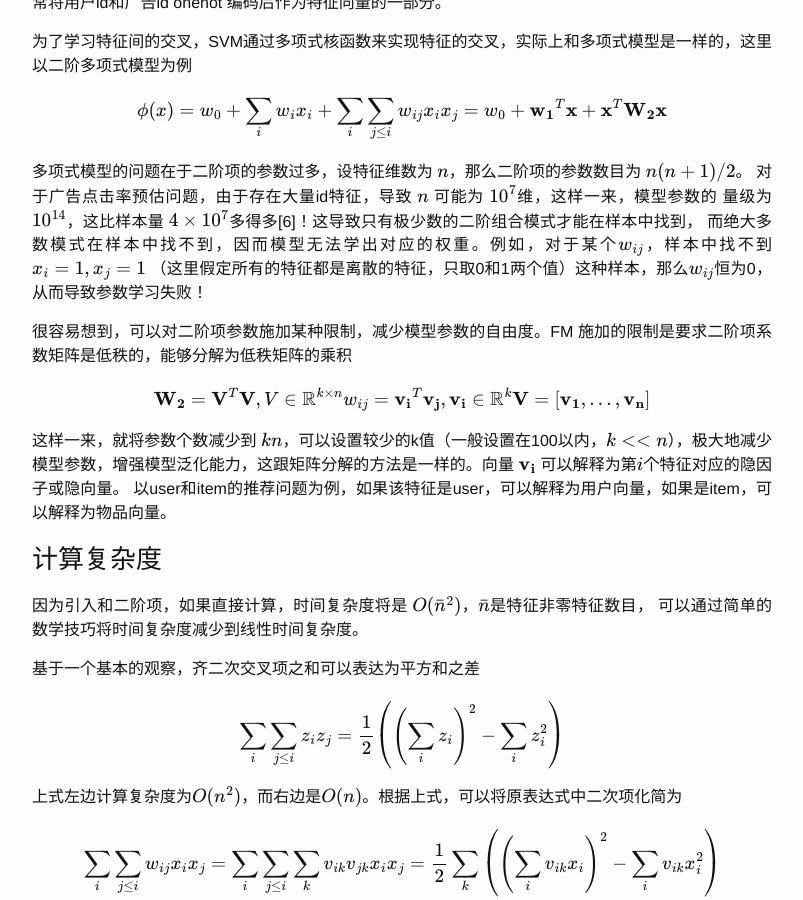
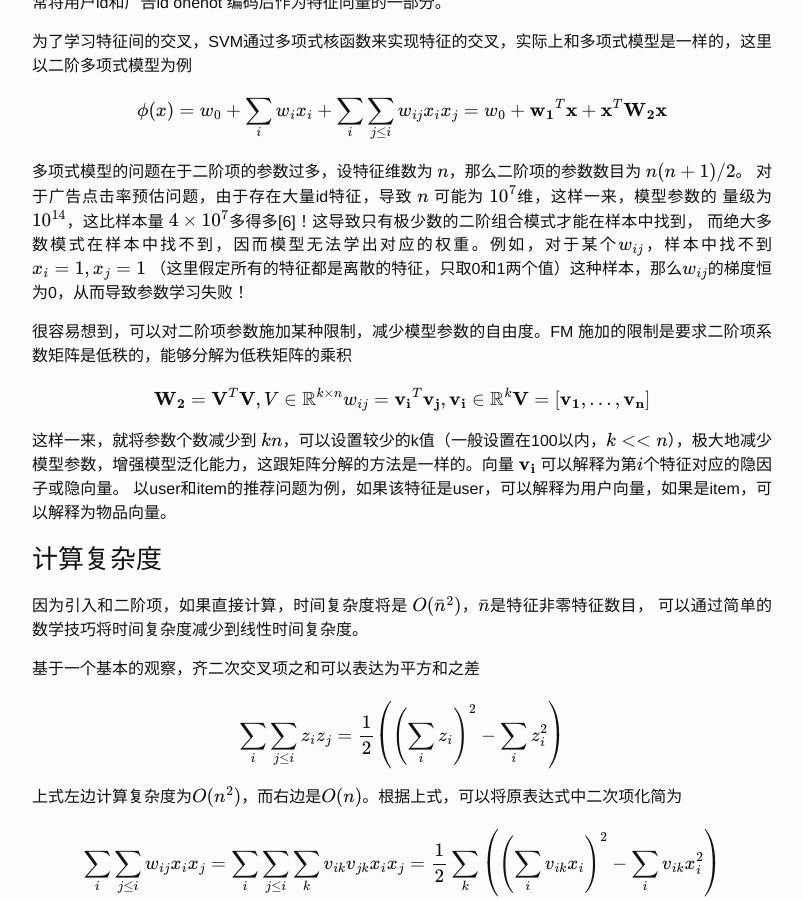
Before and after one commit to tracholar/tracholar.github.io, a Jekyll site: the page built from _posts/2017-03-10-factorization-machine.md, in a window 1280 px wide and 900 px high, scrolled down 1091 px. Shown: the whole window, without its empty margins (238-1041 px from the left). Built offline with Jekyll 4.4.1, drawn with Linux system fonts in a browser that asks for light colours; formulas are drawn with MathJax 3; comment, search, counter and statistics services are not loaded.

Commit message:
修复错误

```diff
--- a/_posts/2017-03-10-factorization-machine.md
+++ b/_posts/2017-03-10-factorization-machine.md
@@ -50,7 +50,7 @@ $$
 对于广告点击率预估问题，由于存在大量id特征，导致 $$n$$ 可能为 $$10^7$$维，这样一来，模型参数的
 量级为 $$10^{14}$$，这比样本量 $$4\times 10^7$$多得多[6]！这导致只有极少数的二阶组合模式才能在样本中找到，
 而绝大多数模式在样本中找不到，因而模型无法学出对应的权重。例如，对于某个$$w_{ij}$$，样本中找不到$$x_i=1,x_j=1$$
-（这里假定所有的特征都是离散的特征，只取0和1两个值）这种样本，那么$$w_{ij}$$恒为0，从而导致参数学习失败！
+（这里假定所有的特征都是离散的特征，只取0和1两个值）这种样本，那么$$w_{ij}$$的梯度恒为0，从而导致参数学习失败！
 
 很容易想到，可以对二阶项参数施加某种限制，减少模型参数的自由度。FM 施加的限制是要求二阶项系数矩阵是低秩的，能够分解为低秩矩阵的乘积
 
```
